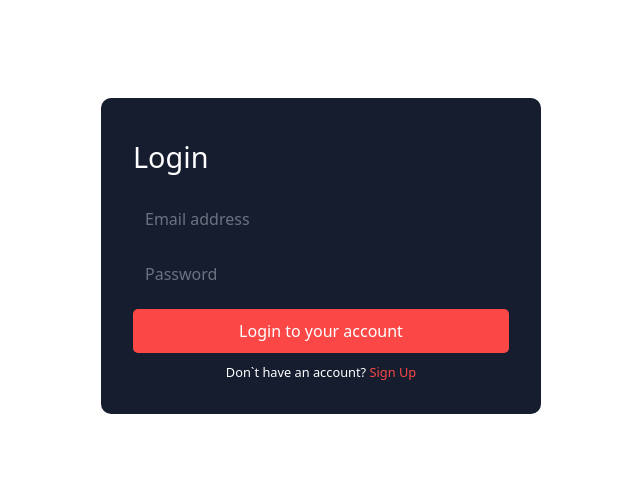
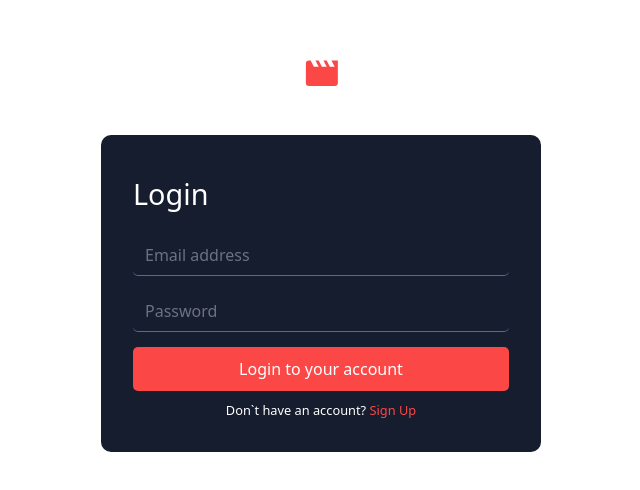
Before and after one commit to Titas-titas/My-project, a React (Vite) app: page /login in a window 1280 px wide. Shown: the part 144-634 px from the top of the page, without its empty margins (319-959 px from the left). Built offline with nearby package versions, Linux system fonts and the light colour scheme.

Commit message:
added some style

```diff
--- a/src/components/Login.jsx
+++ b/src/components/Login.jsx
@@ -5,6 +5,7 @@ const Login = () => {
   return (
   <>
     <div className="login-container">
+      <div><img src="./logo.svg" alt="Logo" className="login-logo" /></div>
       <div className="login-box">
         <h2>Login</h2>
         <form>
--- a/src/index.css
+++ b/src/index.css
@@ -158,6 +158,7 @@
         display: flex;
         justify-content: center;
         align-items: center;
+        flex-direction: column;
         height: 100vh;
     }
     .login-box {
@@ -181,11 +182,18 @@
         display: block;
         margin-bottom: 5px;
     }
+    .login-logo{
+        margin-bottom: 3em;
+    }
     .input-group input {
         width: 100%;
         border: none;
         background: #161d2f;
+        border-bottom: 1px solid #5A698F;
         border-radius: 5px;
+    }
+    .input-group input[type=email]:focus, .input-group input[type=password]:focus{
+        border-bottom: 2px solid #fff;
     }
     .login-button {
         width: 100%;
@@ -196,6 +204,10 @@
         color: #fff;
         font-size: 16px;
     }
+    .login-button:hover{
+        background-color: #fff;
+        color:#161D2F;
+    }
     .signup-link {
         margin-top: 10px;
     }
@@ -203,7 +215,9 @@
         color: #fc4747;
         text-decoration: none;
     }
-
+    .signup-link a:hover{
+        color: #fff;
+    }
     /*text*/
 
     h2 {
@@ -213,6 +227,7 @@
     p {
         font-size: 0.8em;
     }
+
 
 
     /*** tablet ***/
@@ -350,7 +365,12 @@
         width: 70%;
         padding: 0.7em;
         font-size: 20px;
+
     }
+    .search input[type=text]:focus{
+        border-bottom: 2px solid #5A698F;
+    }
+
     .search img{
         display: inline;
         margin: 1em;
@@ -400,3 +420,8 @@
 ::-webkit-scrollbar-thumb:hover {
     background: #5a698fd5;
 }
+
+[type='text']:focus, [type='email']:focus,[type='password']:focus{
+    --tw-ring-color:none;
+    --tw-ring-shadow:none;
+}
```
Lines whose indentation alone changed are shown as unchanged.
